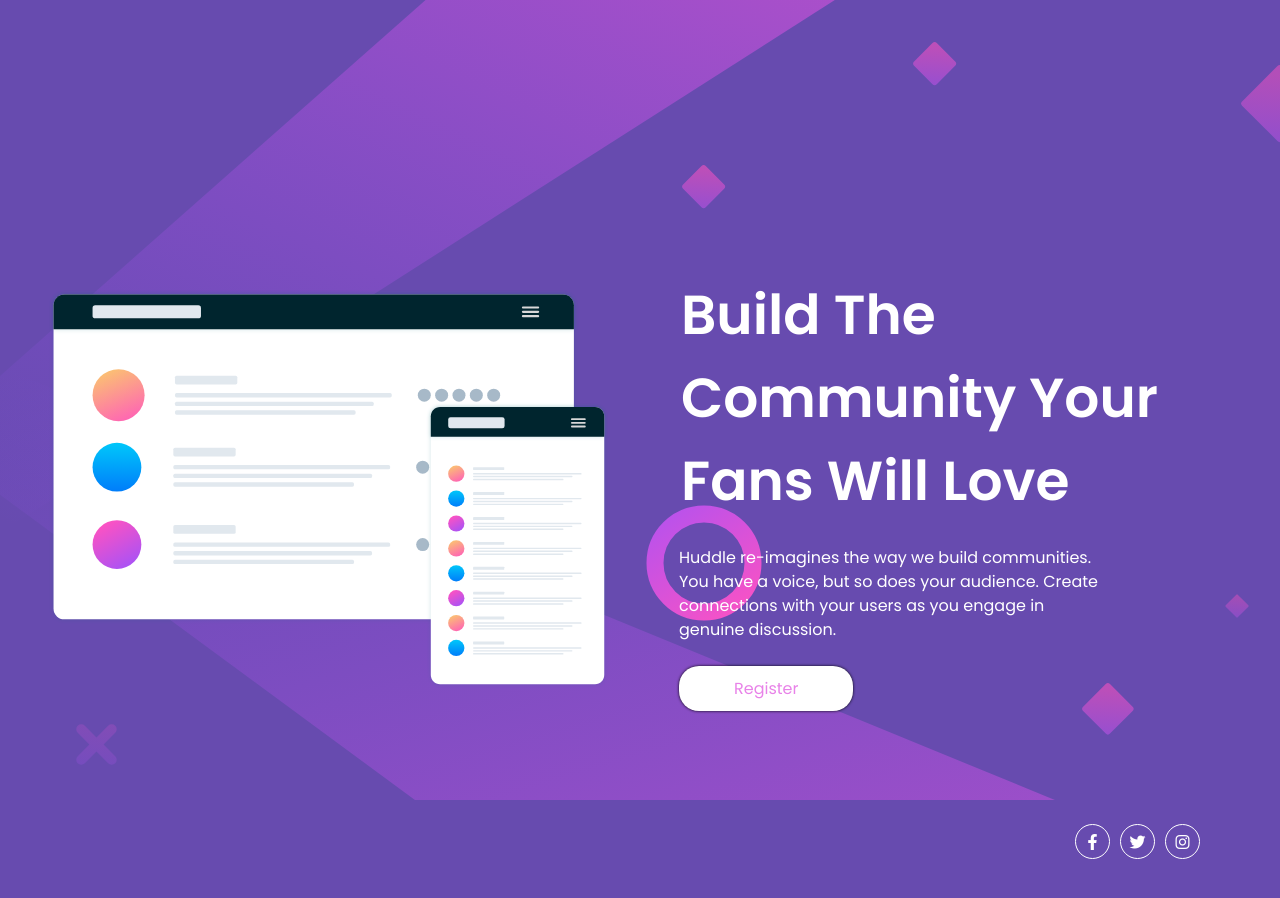
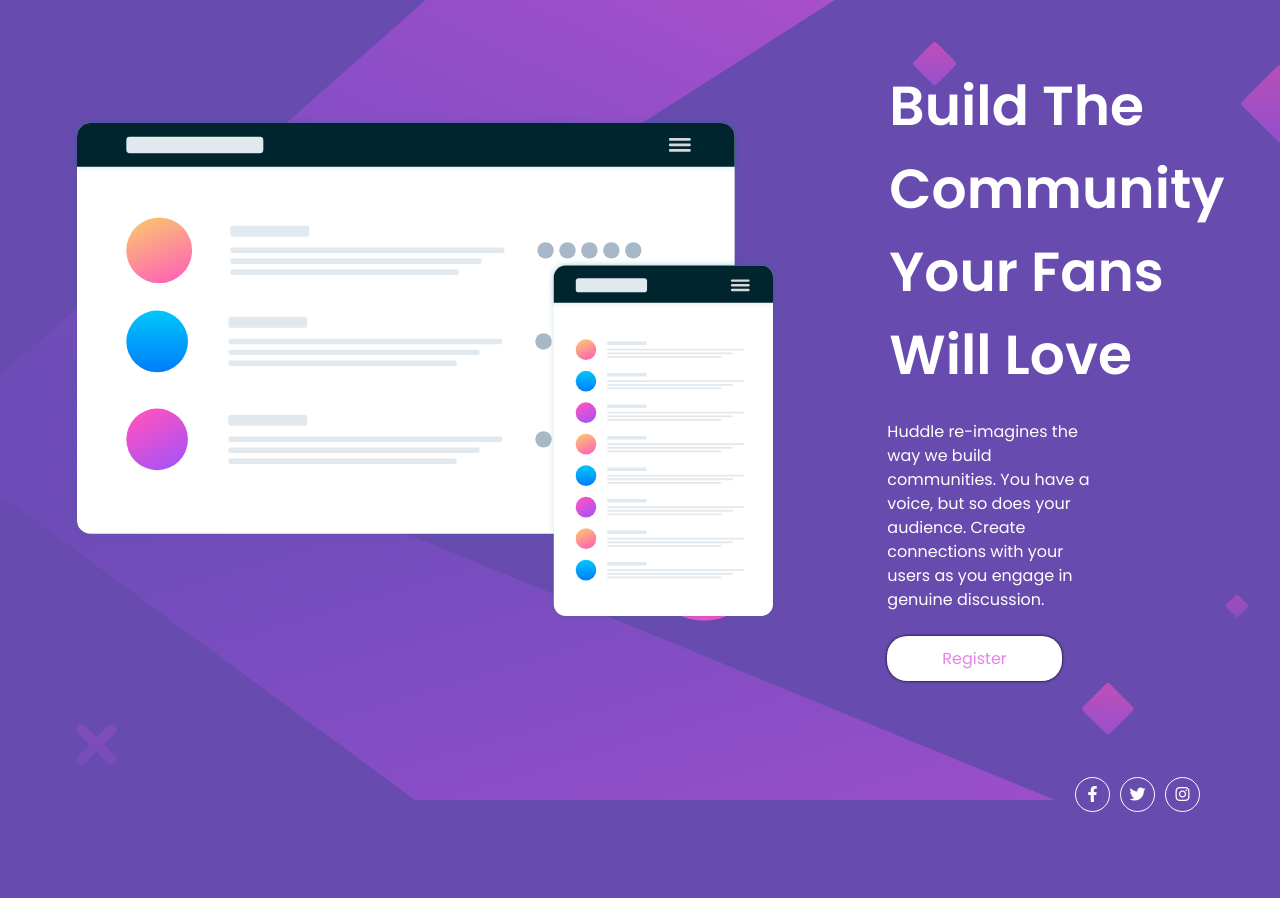
Before and after one commit to SEIFSEIF4/huddle-landing-page-with-single-introductory-section-master, a plain HTML site: page index.html in a window 1280 px wide. Drawn offline with Linux system fonts and the light colour scheme.

Commit message:
Update style.css

```diff
--- a/style.css
+++ b/style.css
@@ -130,8 +130,9 @@ body {
 		align-items: center;
 		gap: 30px;
 		/* grid-template-columns: repeat(2, 44rem); */
-		grid-template-columns: repeat(auto-fill, minmax(32rem, 1fr));
-		padding-top: 18.75rem;
+		/*grid-template-columns: repeat(auto-fill, minmax(32rem, 1fr));*/
+		grid-template-columns:2fr 1fr;
+		padding-top: 3.75rem;
 	}
 	.container .heading {
 		text-align: start;
```
